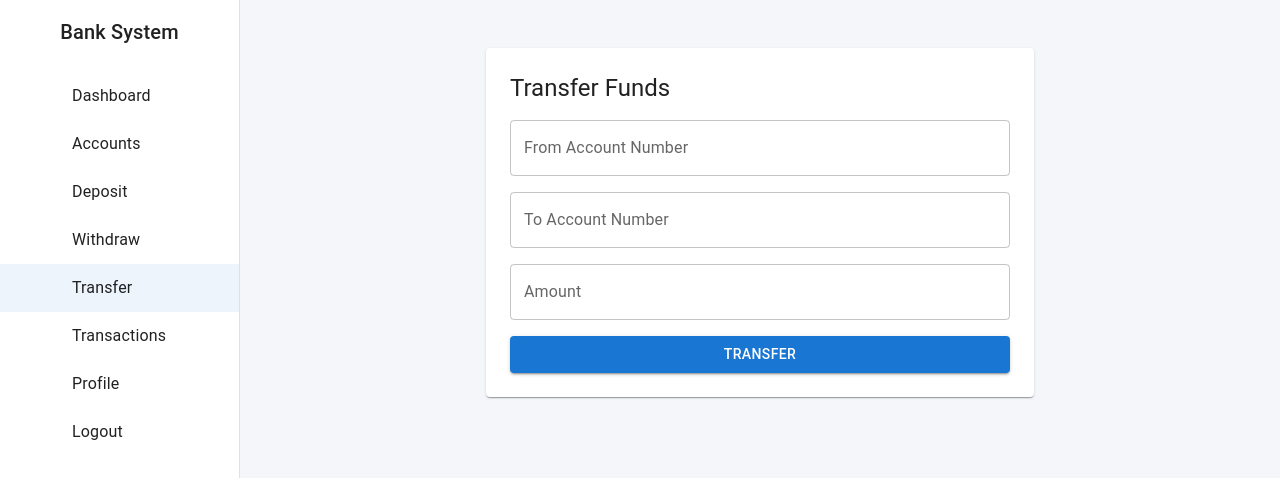
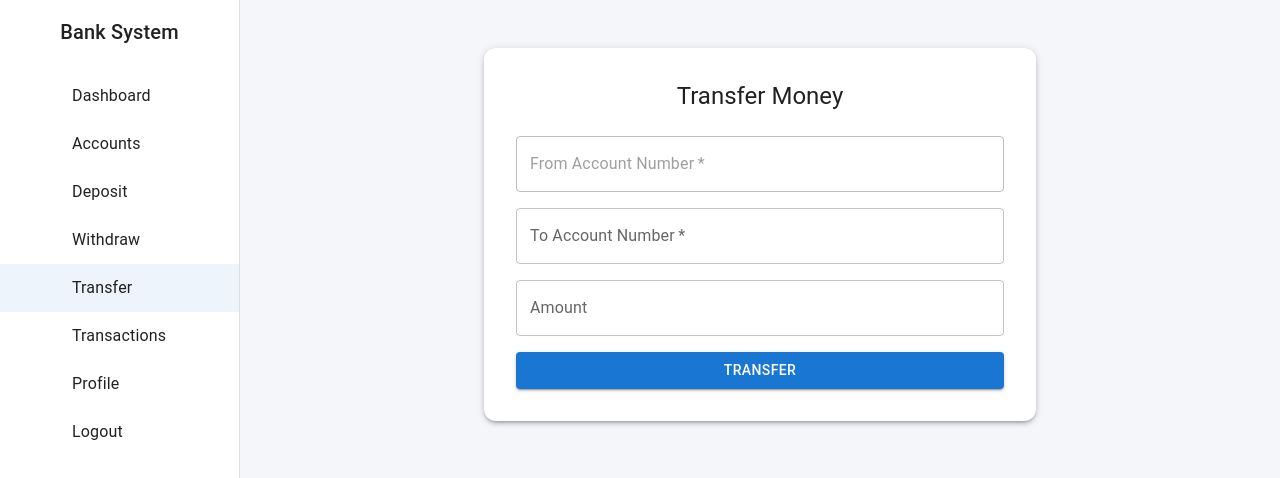
Before and after one commit to shreejal27/BankSystem_Frontend, a React (Vite) app: page /transfer in a window 1280 px wide. Shown: the top 478 px of the page. Built offline with nearby package versions, Linux system fonts and the light colour scheme; no server answers; sample sign-in values are in the browser's storage; some icons are missing.

Commit message:
rearranged the withdraw page

```diff
--- a/src/pages/DepositPage.tsx
+++ b/src/pages/DepositPage.tsx
@@ -72,7 +72,7 @@ const DepositPage: React.FC = () => {
   return (
     <Container maxWidth="sm" sx={{ mt: 5 }}>
       <Paper elevation={3} sx={{ p: 4, borderRadius: 3 }}>
-        <Typography variant="h5" align="center" gutterBottom>
+        <Typography variant="h5" align="center" mb={3} gutterBottom>
           Deposit Money
         </Typography>
 
@@ -111,7 +111,7 @@ const DepositPage: React.FC = () => {
               <Button
                 type="submit"
                 variant="contained"
-                color="primary"
+                color="error"
                 fullWidth
                 disabled={loading}
               >
--- a/src/pages/TransferPage.tsx
+++ b/src/pages/TransferPage.tsx
@@ -6,19 +6,28 @@ import {
   Paper,
   Grid,
   Snackbar,
+  Box,
+  Container,
 } from "@mui/material";
 
 import { useState } from "react";
+import { useGetUserAccountNumber } from "../queries/Transactions/TransactionsCommand";
+import { useAuth } from "../context/AuthContext";
 
 interface TransferForm {
   fromAccountNumber: string;
   toAccountNumber: string;
   amount: number;
+  handleTransfer: any;
 }
 
 const TransferPage = () => {
-  const { register, handleSubmit } = useForm<TransferForm>();
+  const { register, handletranfer } = useForm<TransferForm>();
   const [success, setSuccess] = useState(false);
+
+  const { getUserId } = useAuth();
+  const userId = getUserId() || "";
+  const { data: userAccountNumber } = useGetUserAccountNumber(userId);
 
   const onSubmit = async (data: TransferForm) => {
     try {
@@ -29,24 +38,34 @@ const TransferPage = () => {
   };
 
   return (
-    <Paper sx={{ maxWidth: 500, mx: "auto", mt: 5, p: 3 }}>
-      <Typography variant="h5" mb={2}>
-        Transfer Funds
+    <Container maxWidth="sm" sx={{ mt: 5 }}>
+      <Paper elevation={3} sx={{ p: 4, borderRadius: 3 }}>
+        <Typography variant="h5" align="center" mb={3} gutterBottom>
+          Transfer Money
         </Typography>
-      <form onSubmit={handleSubmit(onSubmit)}>
+        <Box
+          component="form"
+          onSubmit={handletranfer}
+          noValidate
+          sx={{ mt: 1 }}
+        >
           <Grid container spacing={2}>
             <Grid size={12}>
               <TextField
                 label="From Account Number"
                 fullWidth
-              {...register("fromAccountNumber", { required: true })}
+                disabled
+                required
+                defaultValue={userAccountNumber?.accountNumber || ""}
+                {...register("fromAccountNumber")}
               />
             </Grid>
             <Grid size={12}>
               <TextField
                 label="To Account Number"
                 fullWidth
-              {...register("toAccountNumber", { required: true })}
+                required
+                {...register("toAccountNumber")}
               />
             </Grid>
             <Grid size={12}>
@@ -63,14 +82,15 @@ const TransferPage = () => {
               </Button>
             </Grid>
           </Grid>
-      </form>
-      <Snackbar
+        </Box>
+        {/* <Snackbar
         open={success}
         autoHideDuration={3000}
         onClose={() => setSuccess(false)}
         message="Transfer successful"
-      />
+      /> */}
       </Paper>
+    </Container>
   );
 };
 
--- a/src/pages/WithdrawPage.tsx
+++ b/src/pages/WithdrawPage.tsx
@@ -74,7 +74,7 @@ export const WithdrawPage = () => {
   return (
     <Container maxWidth="sm" sx={{ mt: 5 }}>
       <Paper elevation={3} sx={{ p: 4, borderRadius: 3 }}>
-        <Typography variant="h5" align="center" gutterBottom>
+        <Typography variant="h5" align="center" mb={3} gutterBottom>
           Withdraw Money
         </Typography>
 
```
Lines whose indentation alone changed are shown as unchanged.
